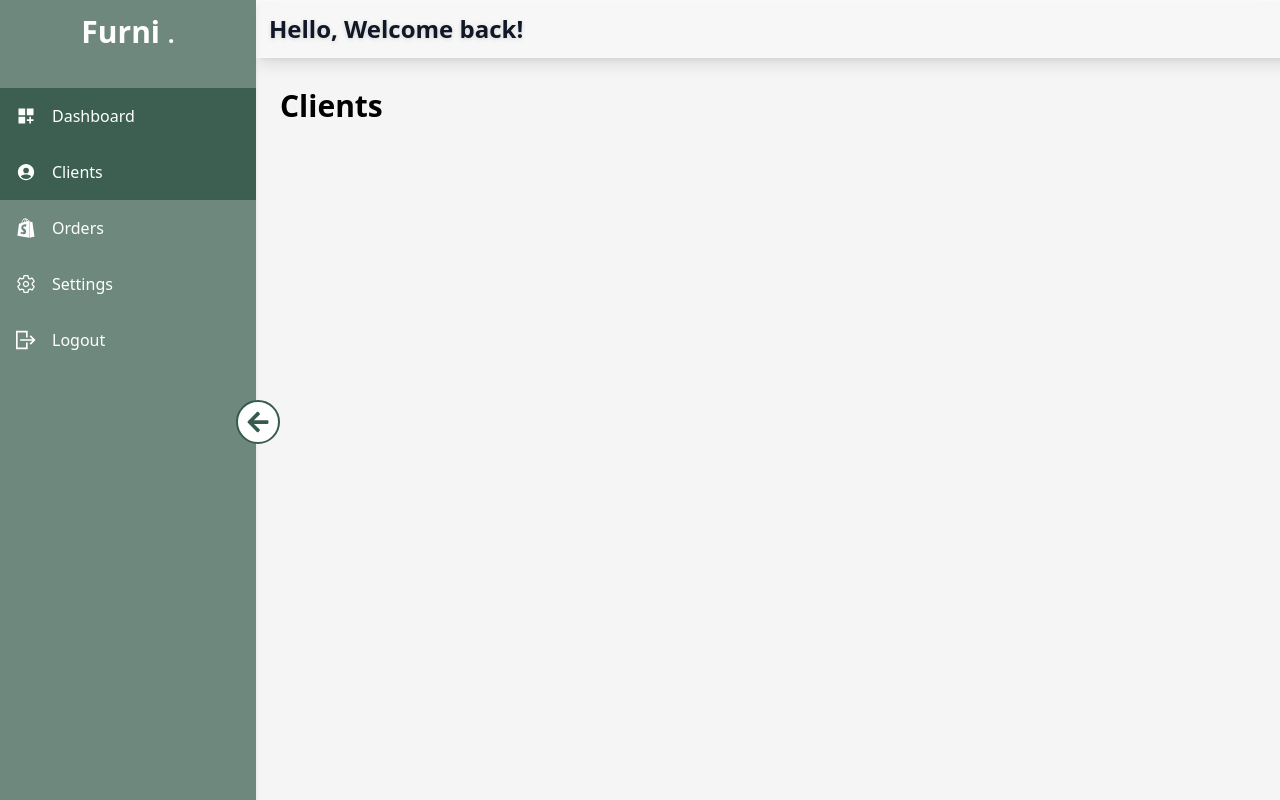
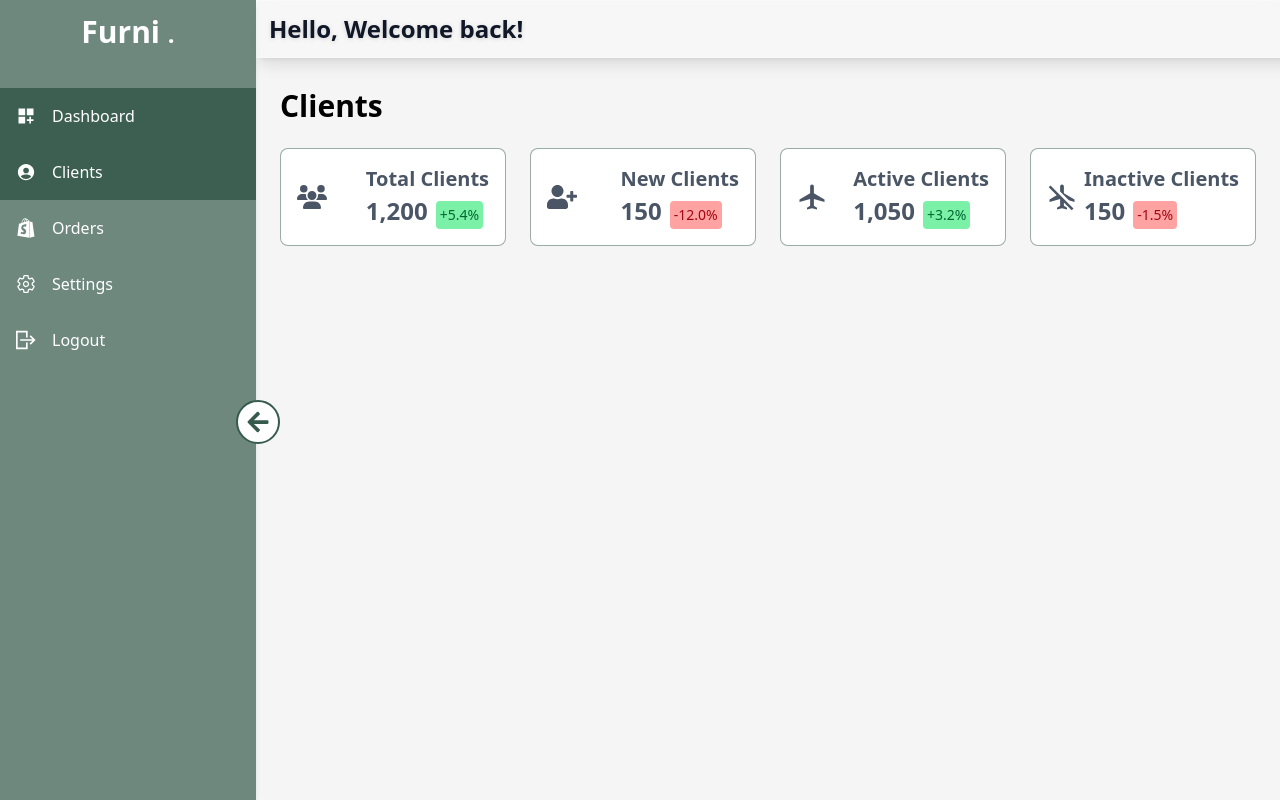
Before and after one commit to FrancisMosoti/FurnitureStore-Frontend, a React (Vite) app: page /dashboard/clients in a window 1280 px wide. Built offline with nearby package versions, Linux system fonts and the light colour scheme.

Commit message:
Clients stats

```diff
--- a/src/pages/Dashboard/Clients.jsx
+++ b/src/pages/Dashboard/Clients.jsx
@@ -1,9 +1,52 @@
 import DashWrapper from "../../Components/DashWrapper";
+import StatsCard from "../../Components/StatsCard";
+import { FaUsers } from "react-icons/fa6";
+import { FaUserPlus } from "react-icons/fa";
+import { MdAirplanemodeActive } from "react-icons/md";
+import { MdAirplanemodeInactive } from "react-icons/md";
+
+const cardDetails = [
+  {
+    title: "Total Clients",
+    value: "1,200",
+    icon: <FaUsers />,
+    percentageChange: "+5.4",
+  },
+  {
+    title: "New Clients",
+    value: "150",
+    icon: <FaUserPlus />,
+    percentageChange: "-12.0",
+  },
+  {
+    title: "Active Clients",
+    value: "1,050",
+    icon: <MdAirplanemodeActive />,
+    percentageChange: "+3.2",
+  },
+  {
+    title: "Inactive Clients",
+    value: "150",
+    icon: <MdAirplanemodeInactive />,
+    percentageChange: "-1.5",
+  },
+];
 
 const Clients = () => {
   return (
     <DashWrapper>
       <h1 className="text-3xl font-bold mb-6">Clients</h1>
+      <div className="grid grid-cols-1 sm:grid-cols-2 lg:grid-cols-4 gap-6">
+        {cardDetails.map((card, index) => (
+          <StatsCard
+            key={index}
+            title={card.title}
+            value={card.value}
+            icon={card.icon}
+            percentageChange={card.percentageChange}
+          />
+        ))}
+      </div>
     </DashWrapper>
   );
 };
```
